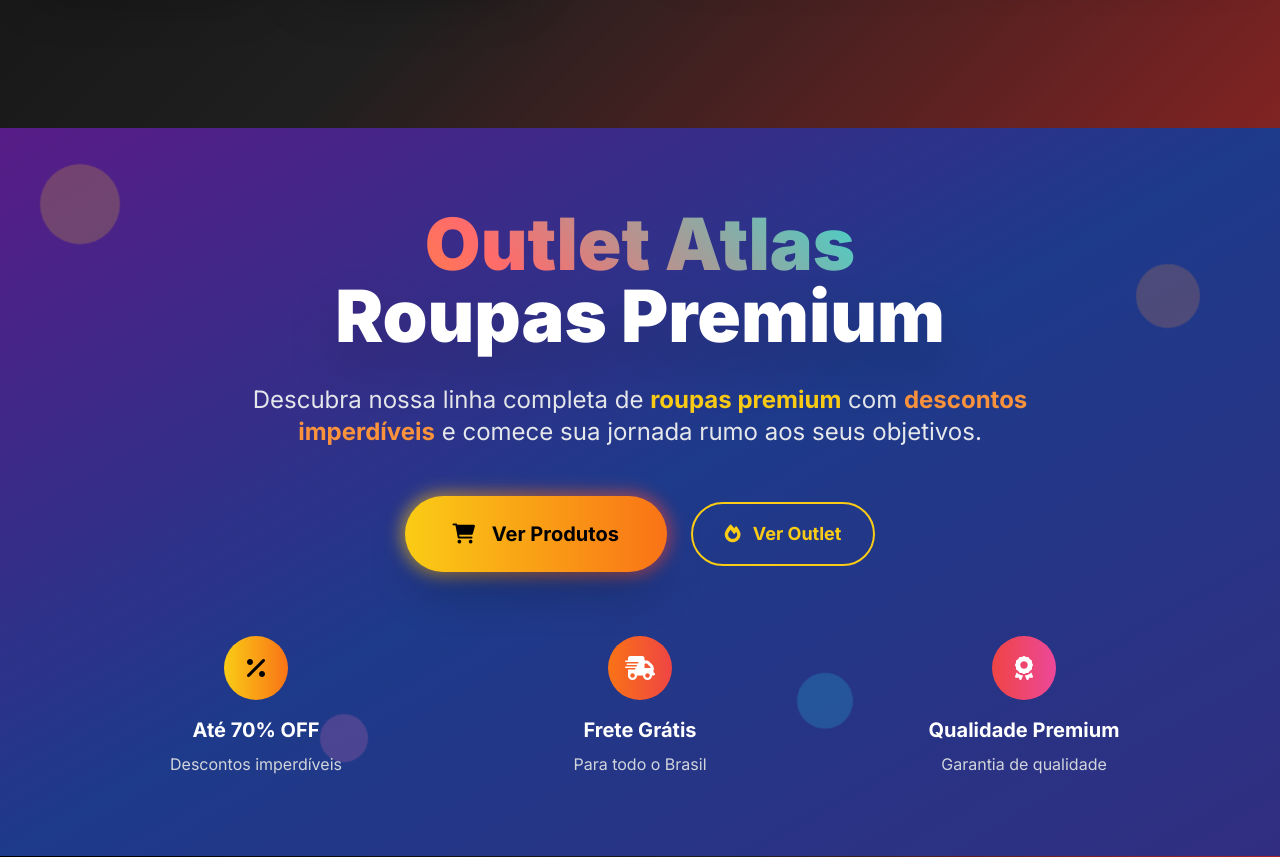
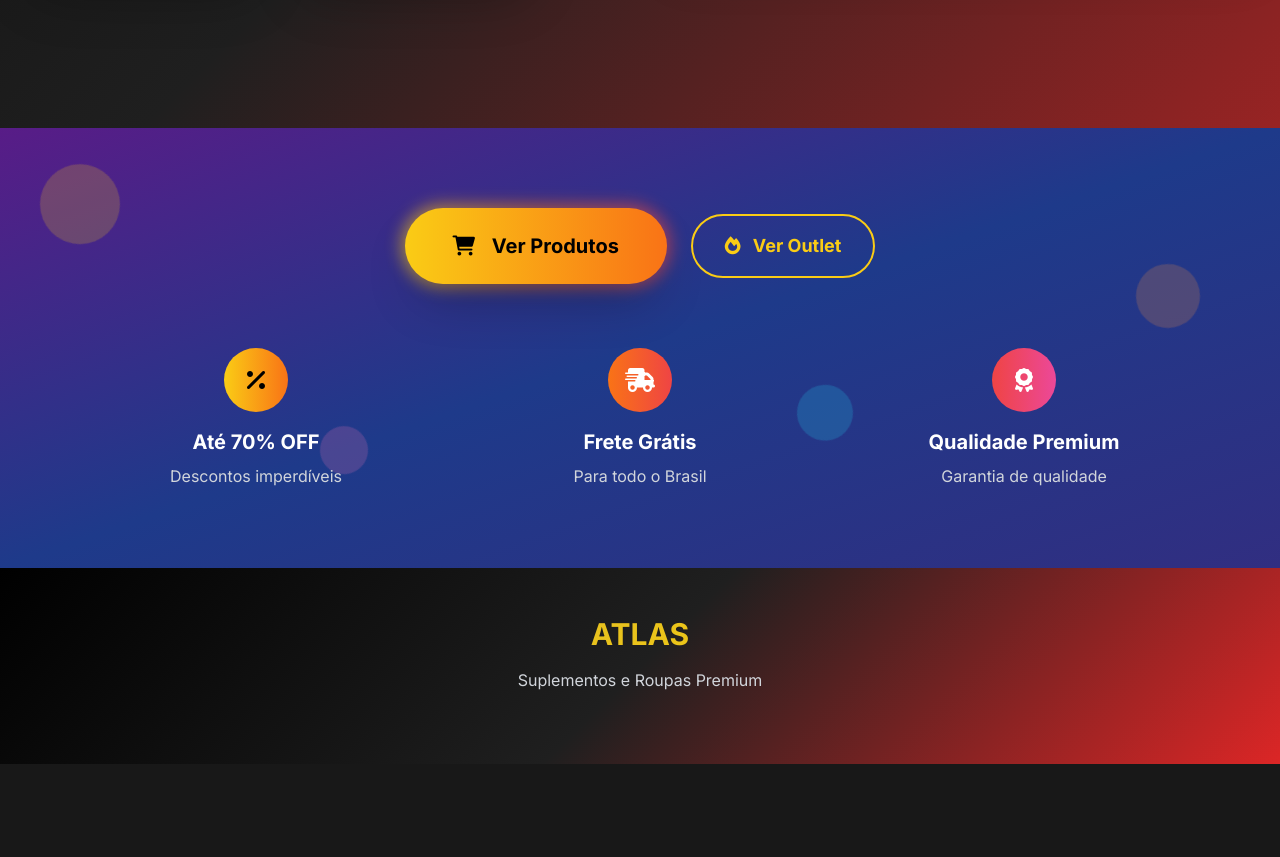
Before and after one commit to Henrique1q2w3e/Atlas, a Flask app: page /outlet in a window 1280 px wide. Shown: the part 1505-2362 px from the top of the page. After the commit the page ends 2269 px from the top, so only its background shows below. Run offline with Flask 3, Linux system fonts and the light colour scheme; data that the repository does not hold is empty; some libraries are stand-ins or nearby versions.

Commit message:
Outlet: remove hero title/subtitle (Outlet Atlas / Roupas Premium)

```diff
--- a/templates/outlet.html
+++ b/templates/outlet.html
@@ -323,25 +323,7 @@
         <!-- Conteúdo principal -->
         <div class="relative z-10 max-w-6xl mx-auto px-4 text-center">
 
-            <!-- Título principal com efeito gradiente -->
-            <h2 class="text-5xl lg:text-7xl font-black mb-8 leading-tight">
-                <span class="gradient-text-animated">
-                    Outlet Atlas
-                </span>
-                <br>
-                <span class="text-white drop-shadow-2xl">
-                    Roupas Premium
-                </span>
-            </h2>
-
-            <!-- Subtítulo -->
-            <p class="text-xl lg:text-2xl text-gray-200 max-w-4xl mx-auto leading-relaxed mb-12">
-                Descubra nossa linha completa de
-                <span class="text-yellow-400 font-bold">roupas premium</span>
-                com
-                <span class="text-orange-400 font-bold">descontos imperdíveis</span>
-                e comece sua jornada rumo aos seus objetivos.
-            </p>
+            <!-- Título e subtítulo removidos por solicitação -->
 
             <!-- Botão principal com efeitos -->
             <div class="flex flex-col sm:flex-row items-center justify-center gap-6">
```
